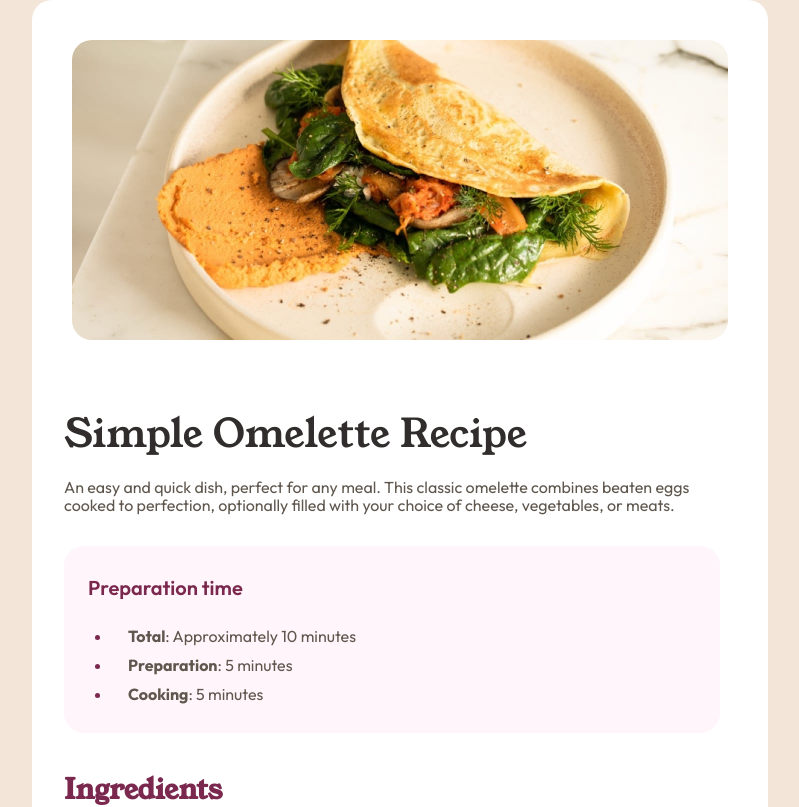
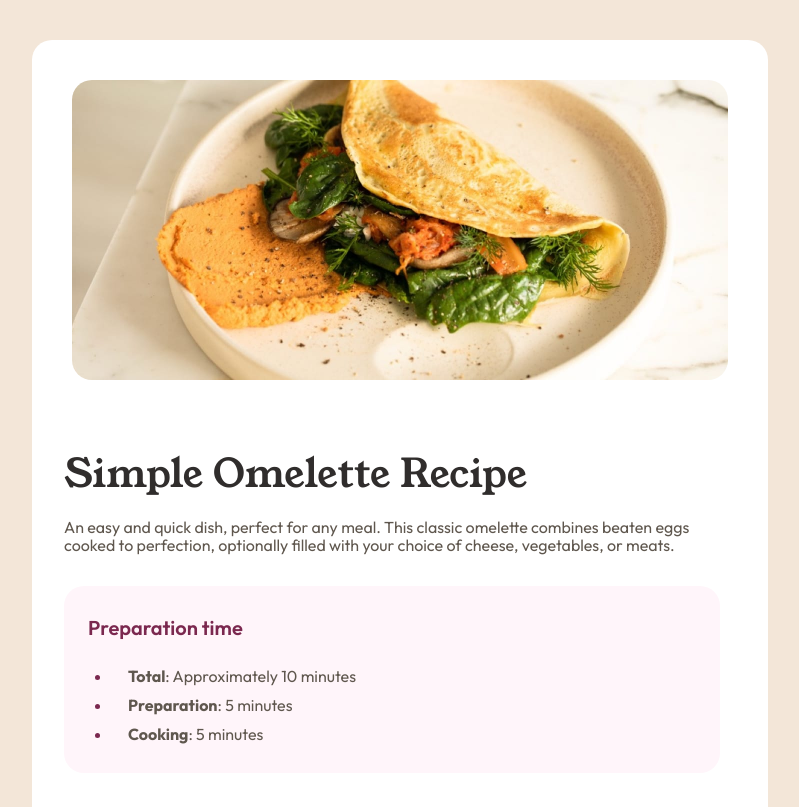
Before and after one commit to mayor-creator/frontend-projects, a React (Vite) app in the folder recipe-page-app/: page / in a window 1280 px wide. Shown: the top 807 px of the page, without its empty margins (240-1039 px from the left). Built offline with nearby package versions, Linux system fonts and the light colour scheme.

Commit message:
add style variables for desktop layout

```diff
--- a/recipe-page-app/scss/component/_body.scss
+++ b/recipe-page-app/scss/component/_body.scss
@@ -1,4 +1,15 @@
+@use "../global/function" as f;
+@use "../global/layout" as l;
+
 body {
   background: var(--color-eggshell);
   color: var(--color-wenge-brown);
+
+  @include l.desktop {
+    display: flex;
+    flex-direction: column;
+    justify-content: center;
+    min-height: 100vh;
+    padding: f.px-to-rem(40);
+  }
 }
```
